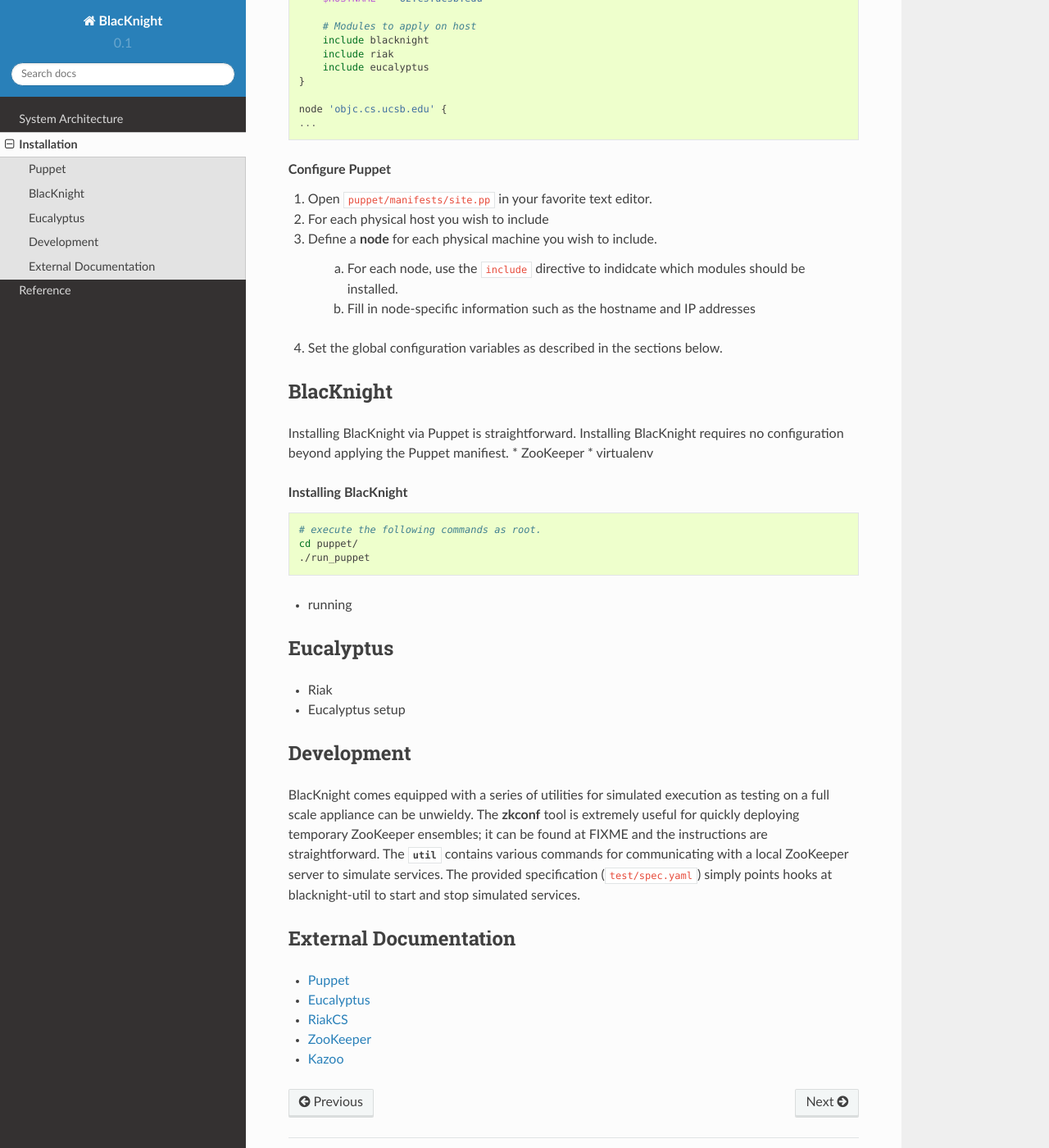
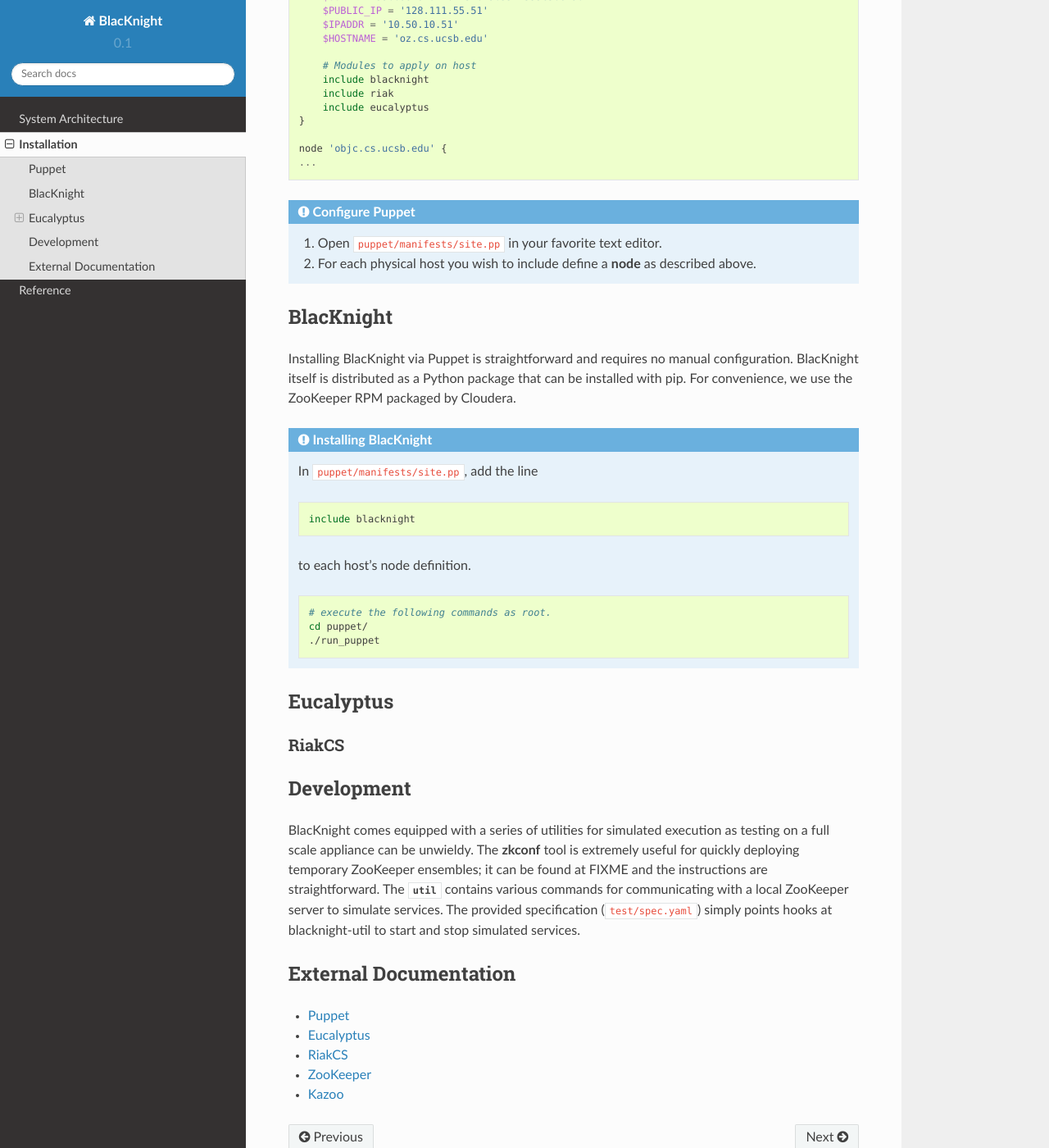
Before and after one commit to dkudrow/BlacKnight, a Sphinx documentation site: the page built from doc/install.rst, in a window 1280 px wide and 1400 px high, scrolled down 1021 px. Shown: the whole window at 82% size. Built offline with Sphinx 7.4.7 and the Read the Docs theme 2.0.0, drawn with Linux system fonts in a browser that asks for light colours; some of the changed text lies outside the part shown.

```diff
--- a/doc/architecture.rst
+++ b/doc/architecture.rst
@@ -106,7 +106,6 @@
 Each service in the appliance is responsible for maintaining a node in a pre-determined location in ZooKeeper (e.g. ``/blacknight/services/<unique_service_id>``). This node is ephemeral so if the service dies, the node disappears. The BlacKnight leader registers a watcher on the parent node (in this case ``/blacknight/services``) which will be called every time there is a change in one of its children. The watcher is responsible for querying the state of the appliance by tallying up all of the service nodes, executing a diff and performing any necessary remedial actions.
 
 .. note::
-    FIXME ZooKeeper in a Box
 
     For the uninitiated ZooKeeper is essentially a distributed filesysem that guarantees Eric Brewer's C and P and the expense of some A. The basic primitive in ZooKeeper is the *node* (occasionally *z-node*) which is similar to a file. A node can contain data and may have children, which makes it looks an awful lot like your run of the mill filesystem hierarchy. An example of a node is ``/blacknight/args/primary_head``. Each of ``blacknight``, ``args``, and ``primary_head`` is a node (which may or may not contain some data) and the ``/``\ s indicate a parent-child relationship. ZooKeeper has a client-server architecture; there are servers on which nodes are actually stored and clients that can communicate with the servers via a limited API to manipulate and access the nodes. Servers and clients are independent processes and can be arranged in any configuration across a deployment (e.g. multiple servers on one machine, dedicated servers, &c.)
 
--- a/doc/install.rst
+++ b/doc/install.rst
@@ -45,30 +46,27 @@
 
     node 'objc.cs.ucsb.edu' {
     ...
-.. topic:: Configure Puppet
+.. admonition:: Configure Puppet
 
-    1. Open ``puppet/manifests/site.pp`` in your favorite text editor.
+    #. Open ``puppet/manifests/site.pp`` in your favorite text editor.
 
-    #. For each physical host you wish to include
-
-    #. Define a **node** for each physical machine you wish to include.
-
-        a. For each node, use the ``include`` directive to indidcate which modules should be installed.
-
-        #. Fill in node-specific information such as the hostname and IP addresses
-
-    #. Set the global configuration variables as described in the sections below.
+    #. For each physical host you wish to include define a **node** as described above.
 
 
 BlacKnight
 ----------
 
-Installing BlacKnight via Puppet is straightforward.
-Installing BlacKnight requires no configuration beyond applying the Puppet manifiest.
-* ZooKeeper
-* virtualenv
+Installing BlacKnight via Puppet is straightforward and requires no manual configuration. BlacKnight itself is distributed as a Python package that can be installed with pip. For convenience, we use the ZooKeeper RPM packaged by Cloudera.
 
-.. topic:: Installing BlacKnight
+.. admonition:: Installing BlacKnight
+
+    In ``puppet/manifests/site.pp``, add the line
+
+    .. code-block:: ruby
+
+        include blacknight
+
+    to each host's node definition.
 
     .. code-block:: shell
 
@@ -76,14 +74,13 @@
         cd puppet/
         ./run_puppet
 
-* running
-
 
 Eucalyptus
 ----------
 
-* Riak
-* Eucalyptus setup
+
+RiakCS
+^^^^^^
 
 
 Development
```
Also changed, not shown: other parts of doc/install.rst (+3 -2 lines).
